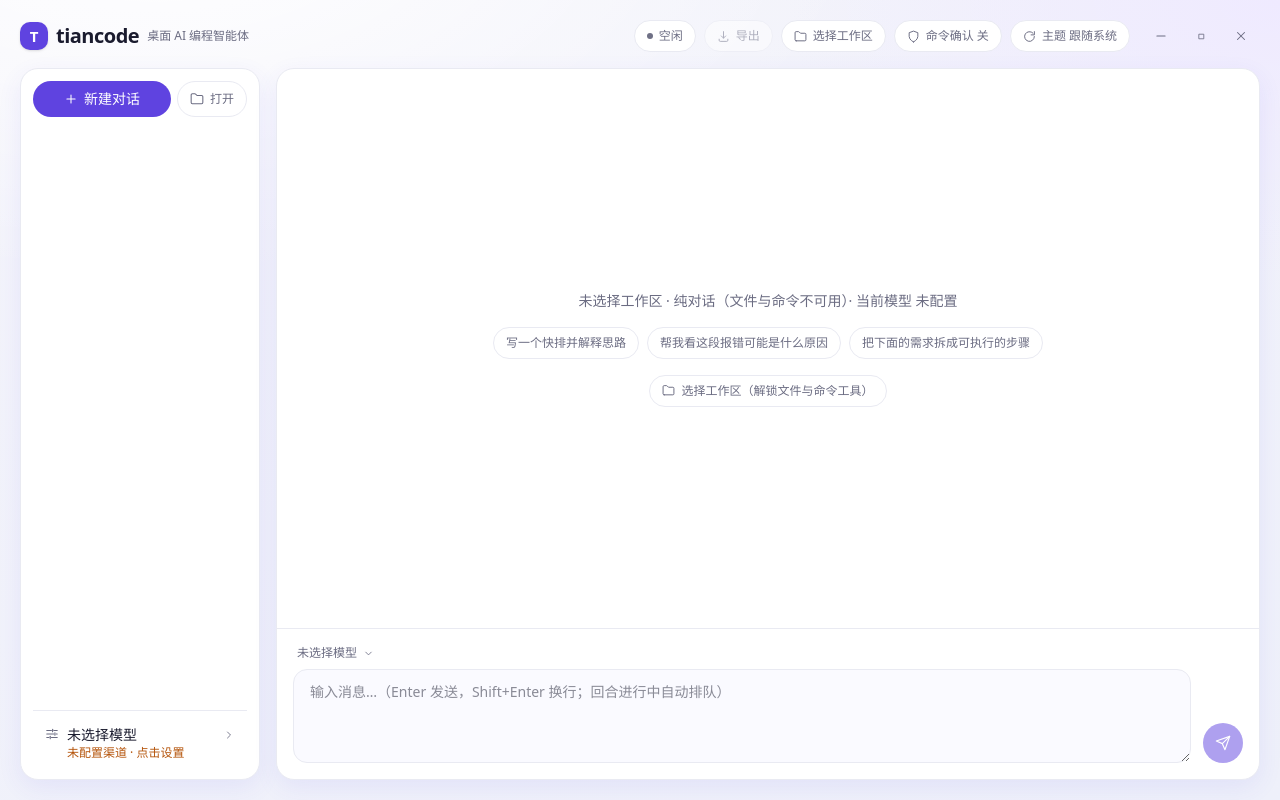
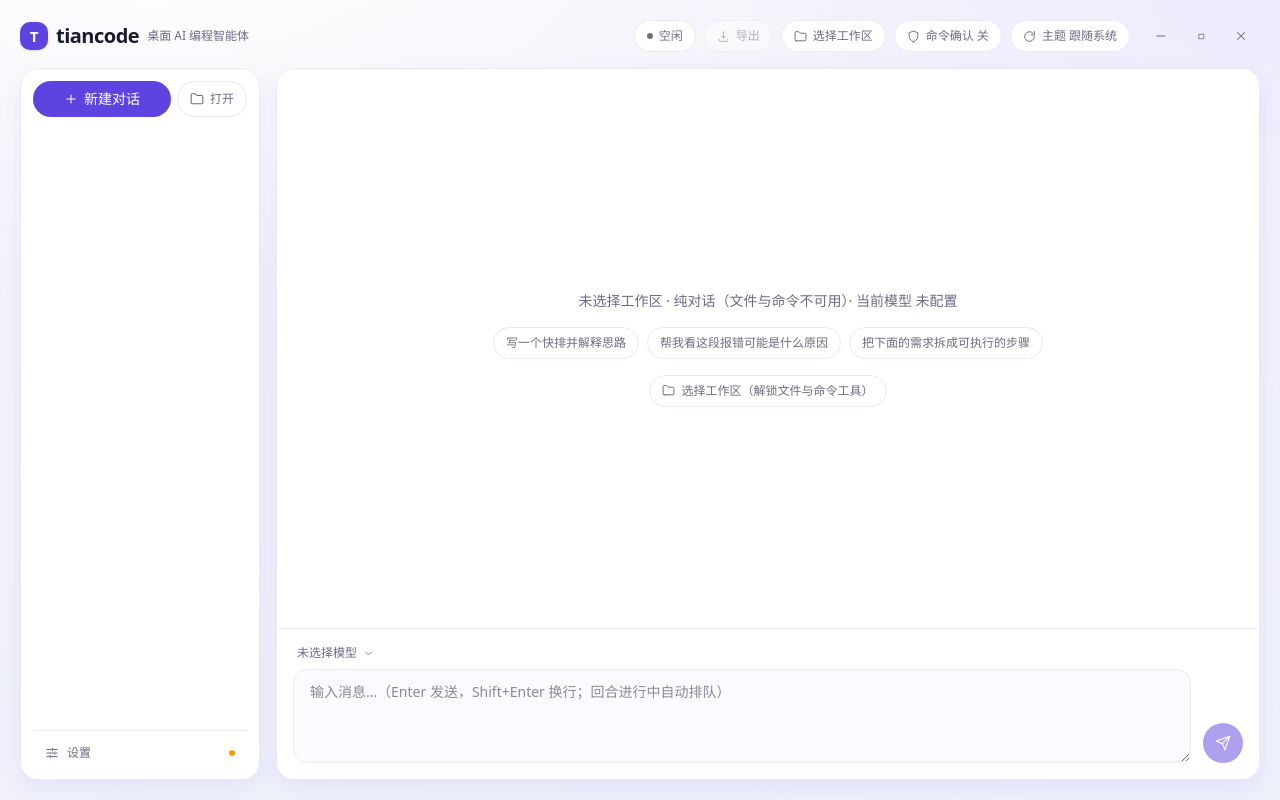
Before and after one commit to zhangqi77ok-sys/tiancode, a Vue app in the folder frontend/: page / in a window 1280 px wide. Built offline with nearby package versions, Linux system fonts and the light colour scheme.

Commit message:
feat(ui): 侧栏底部设置入口改紧凑按钮——图标+设置两字，当前模型/渠道信息收进菜单顶部，未配置时绿/黄状态点区分，hover 提示完整模型信息

```diff
--- a/frontend/src/components/SessionList.vue
+++ b/frontend/src/components/SessionList.vue
@@ -34,6 +34,12 @@ const settingsMenuOpen = ref(false)
 const settingsMenuRef = ref<HTMLElement | null>(null)
 const mcpOn = computed(() => catalog.mcp.filter((s) => s.enabled).length)
 const skillOn = computed(() => catalog.skills.filter((s) => s.enabled).length)
+// 按钮 hover 提示：一句话说明当前模型（版面不显示，信息不丢）
+const settingsTitle = computed(() =>
+  channels.activeModel
+    ? `设置 · 当前模型 ${channels.activeModel}${channels.activeChannel ? `（${channels.activeChannel.name}）` : ''}`
+    : '设置 · 未配置模型，点击进入模型与渠道管理',
+)
 
 function onSettingsMousedown(e: MouseEvent) {
   if (!settingsMenuOpen.value) return
@@ -255,40 +261,40 @@ function select(id: string) {
 
     <div v-if="store.error" class="mt-2 px-1 text-xs text-[var(--c-err-text)]">{{ store.error }}</div>
 
-    <!-- 底部导航：模型/渠道/技能/MCP 统一入口（0.0.06）。模型名是主信息：
-         正文字号、正常文字色；未配置才给警示色引导 -->
+    <!-- 底部导航（0.0.07 收紧）：一个紧凑按钮——图标 + "设置"两个字；
+         当前模型/渠道信息收进菜单顶部（不占侧栏版面），未配置模型才给警示色 -->
     <div ref="settingsMenuRef" class="relative mt-2 border-t border-[var(--c-border)] px-1 pt-2">
       <button
-        class="flex w-full items-start gap-2 rounded-lg px-2 py-1.5 text-left transition-colors hover:bg-[var(--c-surface-soft)]"
+        class="flex w-full items-center gap-2 rounded-lg px-2 py-1.5 text-xs text-[var(--c-text-dim)] transition-colors hover:bg-[var(--c-surface-soft)] hover:text-[var(--c-text)]"
         aria-haspopup="menu"
         :aria-expanded="settingsMenuOpen"
-        title="模型、渠道、技能与 MCP 设置"
+        :title="settingsTitle"
         @click="settingsMenuOpen = !settingsMenuOpen"
       >
-        <AppIcon name="sliders" :size="14" class="mt-0.5 shrink-0 text-[var(--c-text-dim)]" />
-        <span class="min-w-0 flex-1">
-          <span class="block truncate text-sm text-[var(--c-text)]">
-            {{ channels.activeModel || '未选择模型' }}
-          </span>
-          <span
-            class="block truncate text-xs"
-            :class="channels.activeChannel ? 'text-[var(--c-text-dim)]' : 'text-[var(--c-warn-text)]'"
-          >
-            {{ channels.activeChannel ? channels.activeChannel.name : '未配置渠道 · 点击设置' }}
-          </span>
-        </span>
-        <AppIcon
-          name="chevron-down"
-          :size="12"
-          class="mt-1 shrink-0 text-[var(--c-text-faint)] transition-transform"
-          :class="settingsMenuOpen ? '' : '-rotate-90'"
-        />
+        <AppIcon name="sliders" :size="14" class="shrink-0" />
+        <span>设置</span>
+        <span
+          class="ml-auto h-1.5 w-1.5 rounded-full"
+          :class="channels.activeModel ? 'bg-[var(--c-ok)]' : 'bg-[var(--c-warn)]'"
+        ></span>
       </button>
       <div
         v-if="settingsMenuOpen"
         role="menu"
         class="absolute bottom-full left-0 z-40 mb-1 w-full rounded-xl border border-[var(--c-border)] bg-[var(--c-surface)] p-1.5 shadow-lg"
       >
+        <!-- 当前模型一览：信息保留，但只在这里占版面 -->
+        <div class="border-b border-[var(--c-border)] px-2 pb-1.5 pt-0.5">
+          <p class="truncate text-xs font-medium text-[var(--c-text)]" :title="channels.activeModel">
+            {{ channels.activeModel || '未选择模型' }}
+          </p>
+          <p
+            class="truncate text-[11px]"
+            :class="channels.activeChannel ? 'text-[var(--c-text-dim)]' : 'text-[var(--c-warn-text)]'"
+          >
+            {{ channels.activeChannel ? channels.activeChannel.name : '未配置渠道' }}
+          </p>
+        </div>
         <button role="menuitem" class="menu-item" @click="openSettings('channels')">
           <AppIcon name="sliders" :size="14" class="shrink-0 text-[var(--c-text-dim)]" />
           <span class="min-w-0 flex-1">模型与渠道管理</span>
```
Also changed, not shown: 1 other file (tests, documents, lock files or other folders).
